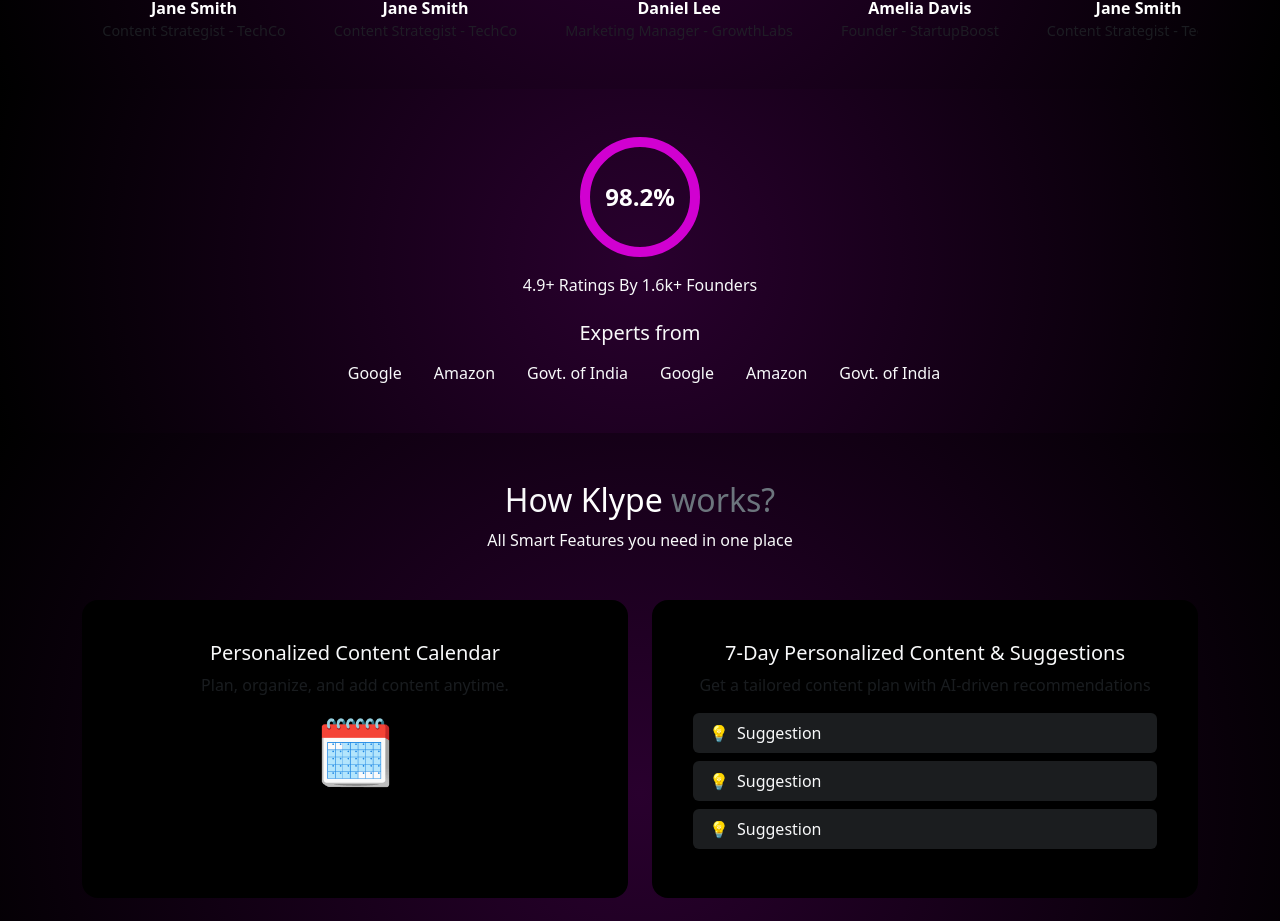
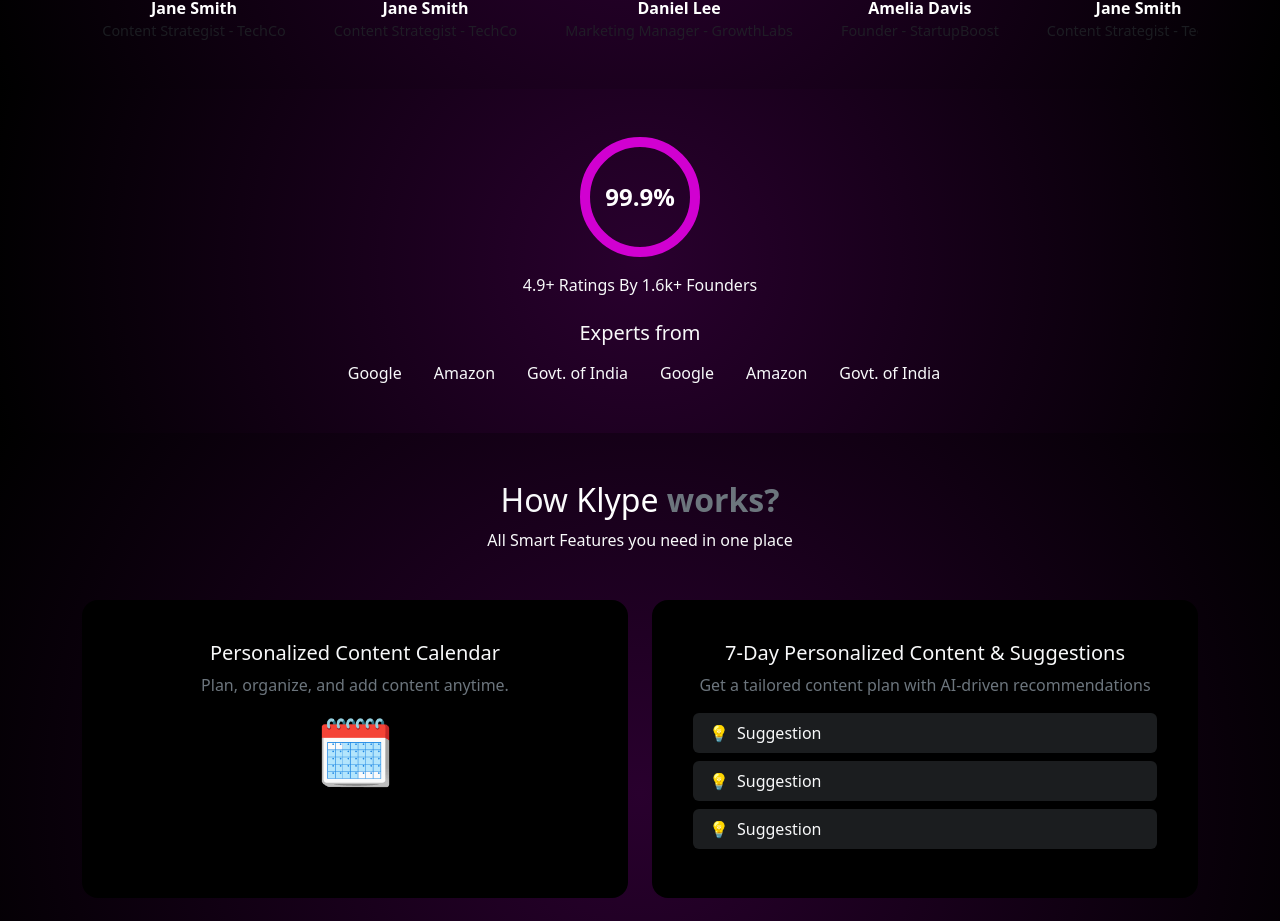
Before and after one commit to Sohith-reddy/Klype-AI, a React (Vite) app in the folder client/: page / in a window 1280 px wide. Shown: the part 1174-2095 px from the top of the page. Built offline with nearby package versions, Linux system fonts and the light colour scheme.

Commit message:
Updated CodeBase

```diff
--- a/client/src/components/LandingPage.jsx
+++ b/client/src/components/LandingPage.jsx
@@ -237,7 +237,7 @@ export default function LandingPage() {
               color: "#fff",
             }}
           >
-            98.2%
+            99.9%
           </div>
         </div>
 
@@ -275,7 +275,7 @@ export default function LandingPage() {
       <div className=" back bg-dark text-light py-5 text-center">
         <h2>
           How <span className="text-white">Klype</span>{" "}
-          <span className="text-secondary">works?</span>
+          <span className="text-secondary" style={{fontWeight:700}}>works?</span>
         </h2>
         <p className="mb-5">All Smart Features you need in one place</p>
 
@@ -285,7 +285,7 @@ export default function LandingPage() {
               <Card className="bg-black text-light h-100 p-4 rounded-4">
                 <Card.Body>
                   <h5>{features[0].title}</h5>
-                  <p className="text-muted">{features[0].subtitle}</p>
+                  <p className="text-secondary">{features[0].subtitle}</p>
                   <div className="display-3">{features[0].image}</div>
                 </Card.Body>
               </Card>
@@ -295,7 +295,7 @@ export default function LandingPage() {
               <Card className="bg-black text-light h-100 p-4 rounded-4">
                 <Card.Body>
                   <h5>{features[1].title}</h5>
-                  <p className="text-muted">{features[1].subtitle}</p>
+                  <p className="text-secondary">{features[1].subtitle}</p>
                   {features[1].suggestions.map((sugg, idx) => (
                     <div
                       key={idx}
```
Also changed, not shown: 1 other file (tests, documents, lock files or other folders).
